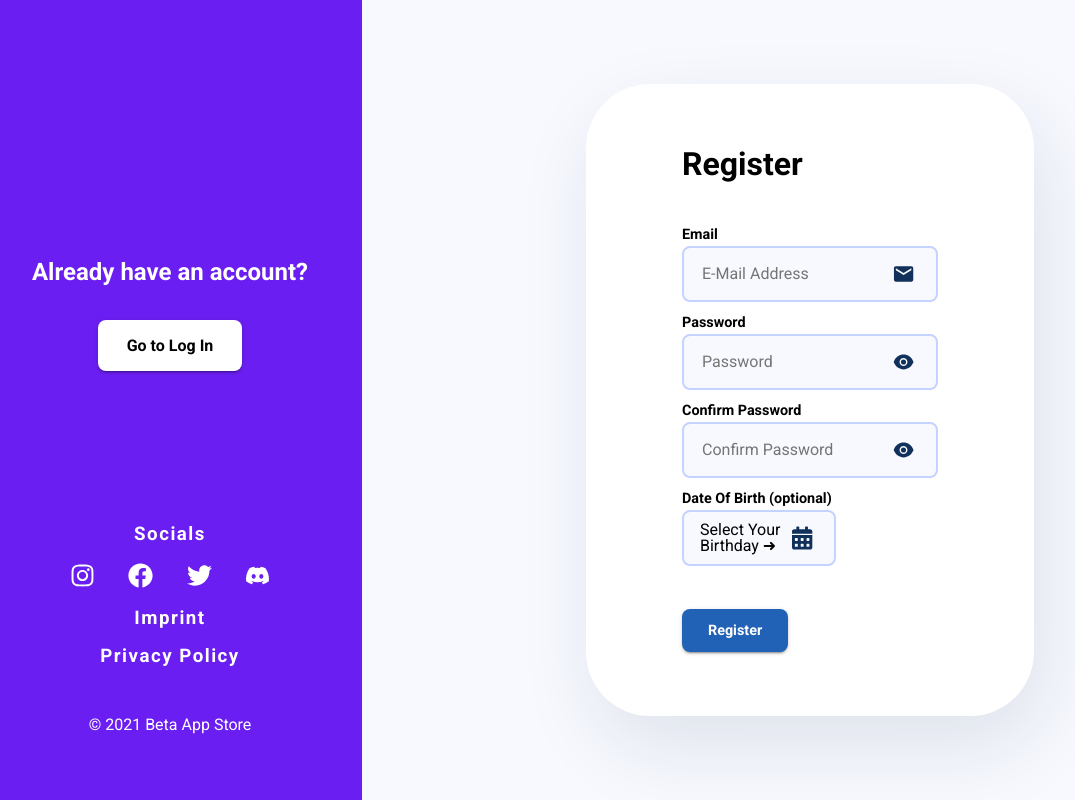
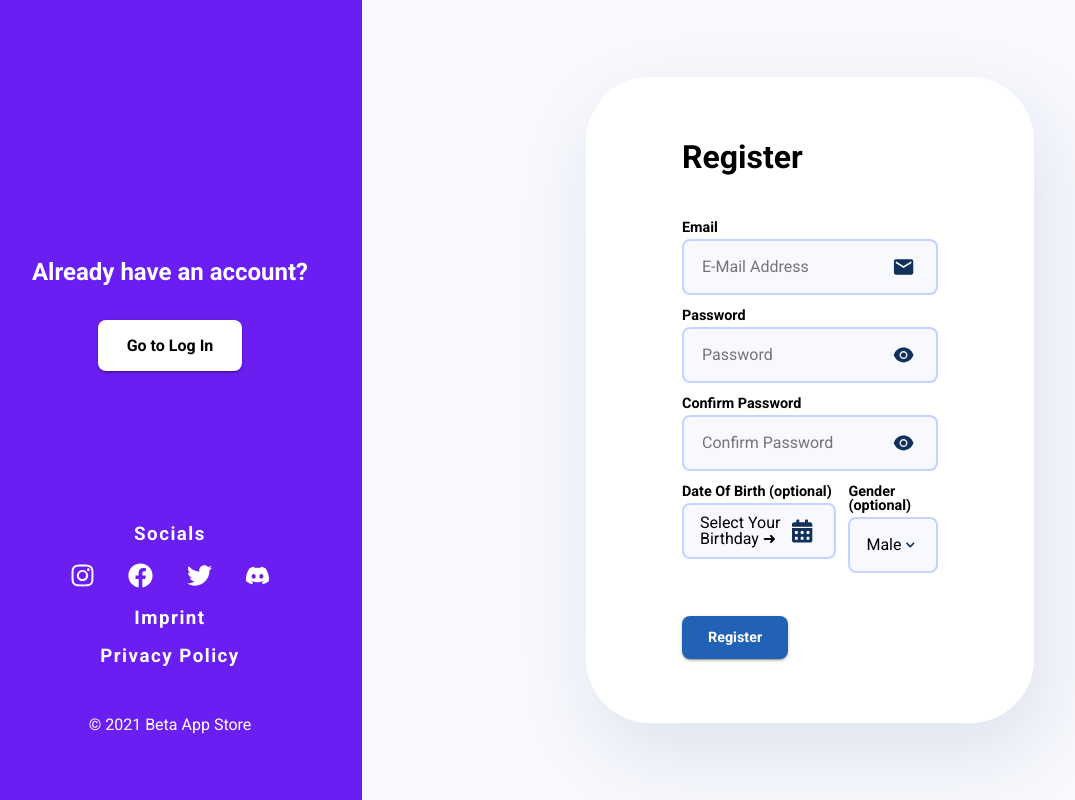
Before and after one commit to floriankulig/testiply, a Next.js app: page /register in a window 1280 px wide. Shown: the whole page, without its empty margins (22-1097 px from the left). Built offline with nearby package versions, Linux system fonts and the light colour scheme.

Commit message:
implemented SelectionInput

```diff
--- a/src/components/auth/AuthForm.tsx
+++ b/src/components/auth/AuthForm.tsx
@@ -1,11 +1,12 @@
 import { Button } from "components/Button";
-import { FormInput, StyledFormInput, SVGWrapper, TextField } from "components/FormInput";
+import { FormInput, SVGWrapper, TextField } from "components/FormInput";
+import { SelectionInput } from "components/auth/SelectionInput";
 import { rgba } from "polished";
 import { useState } from "react";
 import { AiFillEyeInvisible, AiFillEye } from "react-icons/ai";
 import { MdEmail } from "react-icons/md";
 import styled from "styled-components"
-import { FormType } from "ts"
+import { FormType, Gender, genders } from "ts"
 import { DateInput } from "./DateInput";
 
 const Container = styled.div`
@@ -49,6 +50,7 @@ export const AuthForm: React.FC<AuthFormProps> = ({ formType }) => {
     const [password, setPassword] = useState<string>("");
     const [confirmPassword, setConfirmPassword] = useState<string>("");
     const [showPasswords, setShowPasswords] = useState<boolean>(false);
+    const [gender, setGender] = useState<Gender>("male");
 
     const minBirthDate = new Date("1900-01-01")
     let maxBirthDate = new Date()
@@ -121,6 +123,7 @@ export const AuthForm: React.FC<AuthFormProps> = ({ formType }) => {
                     </FormInput>
                     <div className="optionals">
                         <DateInput style={{ width: "60%" }} minDate={minBirthDate} maxDate={maxBirthDate} date={dateOfBirth} setDate={setDateOfBirth} />
+                        <SelectionInput style={{ width: "35%" }} selection={gender} setSelection={setGender} values={genders} />
                     </div>
                 </>
                 )}
```
